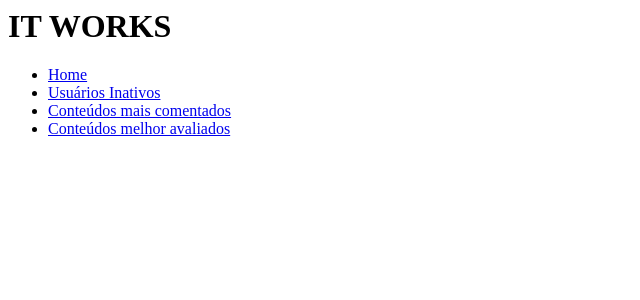
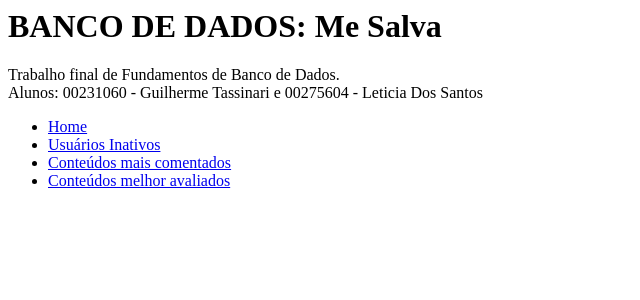
Before and after one commit to guitassinari/fbd-mesalva, a Django app: page / in a window 1280 px wide. Shown: the top 300 px of the page, without its empty margins (0-640 px from the left). Run offline with Django 3.2, Linux system fonts and the light colour scheme.

Commit message:
New homepage

```diff
--- a/mesalva/templates/base.html
+++ b/mesalva/templates/base.html
@@ -1,4 +1,10 @@
-<h1>IT WORKS</h1>
+<head><title>BANCO DE DADOS: Me Salva</title></head>
+<body>
+  <h1>BANCO DE DADOS: Me Salva</h1>
+  <p>Trabalho final de Fundamentos de Banco de Dados.<br>
+  Alunos: 00231060 - Guilherme Tassinari e 00275604 - Leticia Dos Santos</p>
+
+  <p>
     <ul>
       <li>
         <a href="/">Home</a>
@@ -13,3 +19,5 @@
         <a href="/conteudos-melhor-avaliados">Conteúdos melhor avaliados</a>
       </li>
     </ul>
+  </p>
+</body>
```
Lines whose indentation alone changed are shown as unchanged.
